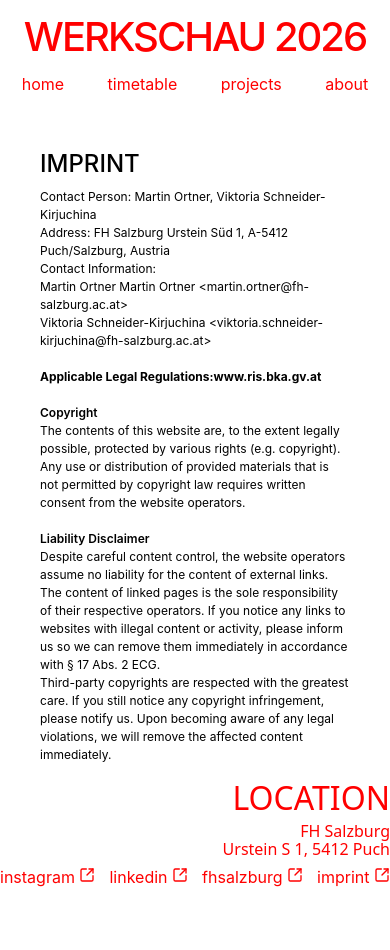
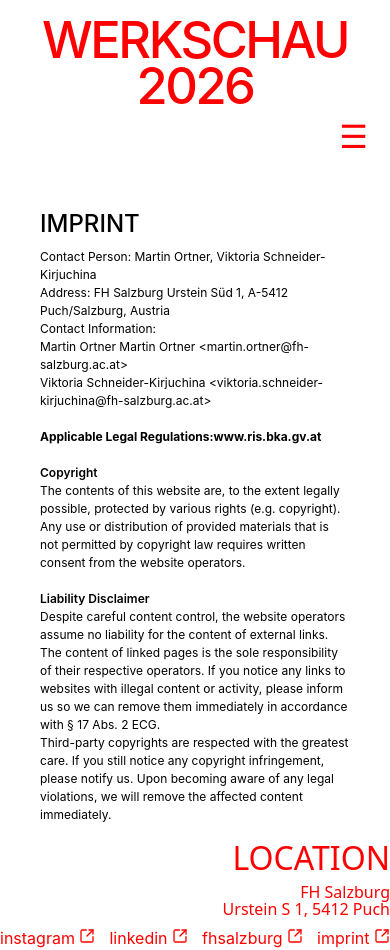
Before and after one commit to natsmnv/Werkschau, a React (Vite) app: page /imprint in a window 390 px wide. Before the commit the page ends 890 px from the top, so only its background shows below. Built offline with nearby package versions, Linux system fonts and the light colour scheme.

Commit message:
burger menu added

```diff
--- a/src/components/Navbar.css
+++ b/src/components/Navbar.css
@@ -16,7 +16,7 @@ nav {
     color: #fb9999;
 }
 
-h1 {
+.hero-title {
     text-align: center;
     font-size: clamp(3rem, 13vw, 20rem);
     font-family: "Inter", sans-serif;
@@ -25,3 +25,48 @@ h1 {
     margin-bottom: 1vh;
     margin-top: 2vh;
 }
+
+.burger {
+  display: none;
+  background: none;
+  border: none;
+  font-size: 2rem;
+  color: #FF0000;
+  cursor: pointer;
+}
+
+/* MOBILE */
+@media (max-width: 768px) {
+
+  /* Burger button on the right */
+  .burger {
+    display: block;
+    margin-left: auto;
+    margin-right: 1rem;
+    background: none;
+    border: none;
+    font-size: 2rem;
+    color: #FF0000;
+    cursor: pointer;
+  }
+
+  /* Mobile menu */
+  nav {
+    display: none;
+    flex-direction: column;
+    align-items: flex-end;
+    gap: 1rem;
+
+    padding-right: 1rem;
+    margin-top: 1rem;
+  }
+
+  /* Open state */
+  nav.nav-open {
+    display: flex;
+  }
+
+  .nav-items {
+    text-align: right;
+  }
+}
--- a/src/components/Navbar.tsx
+++ b/src/components/Navbar.tsx
@@ -1,13 +1,23 @@
-import React from "react";
+import React, { useState } from "react";
 import { NavLink } from "react-router-dom";
 import "./Navbar.css";
 
 function NavBar() {
+  const [menuOpen, setMenuOpen] = useState(false);
+
   return (
     <div className="Navbar">
       <h1 className="hero-title">WERKSCHAU 2026</h1>
 
-      <nav>
+      {/* Hamburger Button */}
+      <button
+        className="burger"
+        onClick={() => setMenuOpen(!menuOpen)}
+      >
+        ☰
+      </button>
+
+      <nav className={menuOpen ? "nav-open" : ""}>
         <NavLink className="nav-items" to="/">
           home
         </NavLink>
@@ -23,10 +33,6 @@ function NavBar() {
         <NavLink className="nav-items" to="/about">
           about
         </NavLink>
-{/*
-        <NavLink to="/projects" exact>
-          about
-        </NavLink> */}
       </nav>
     </div>
   );
```
